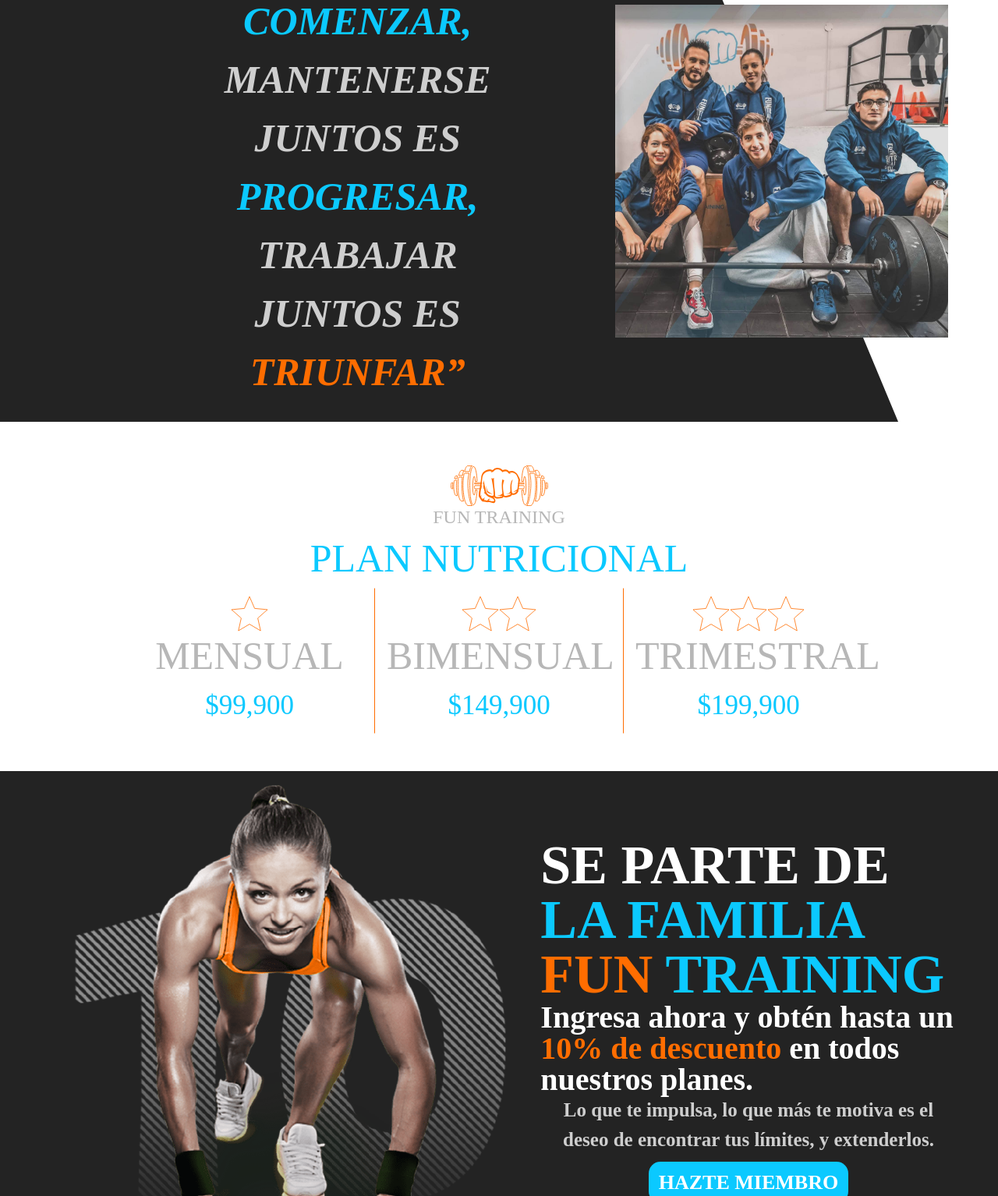
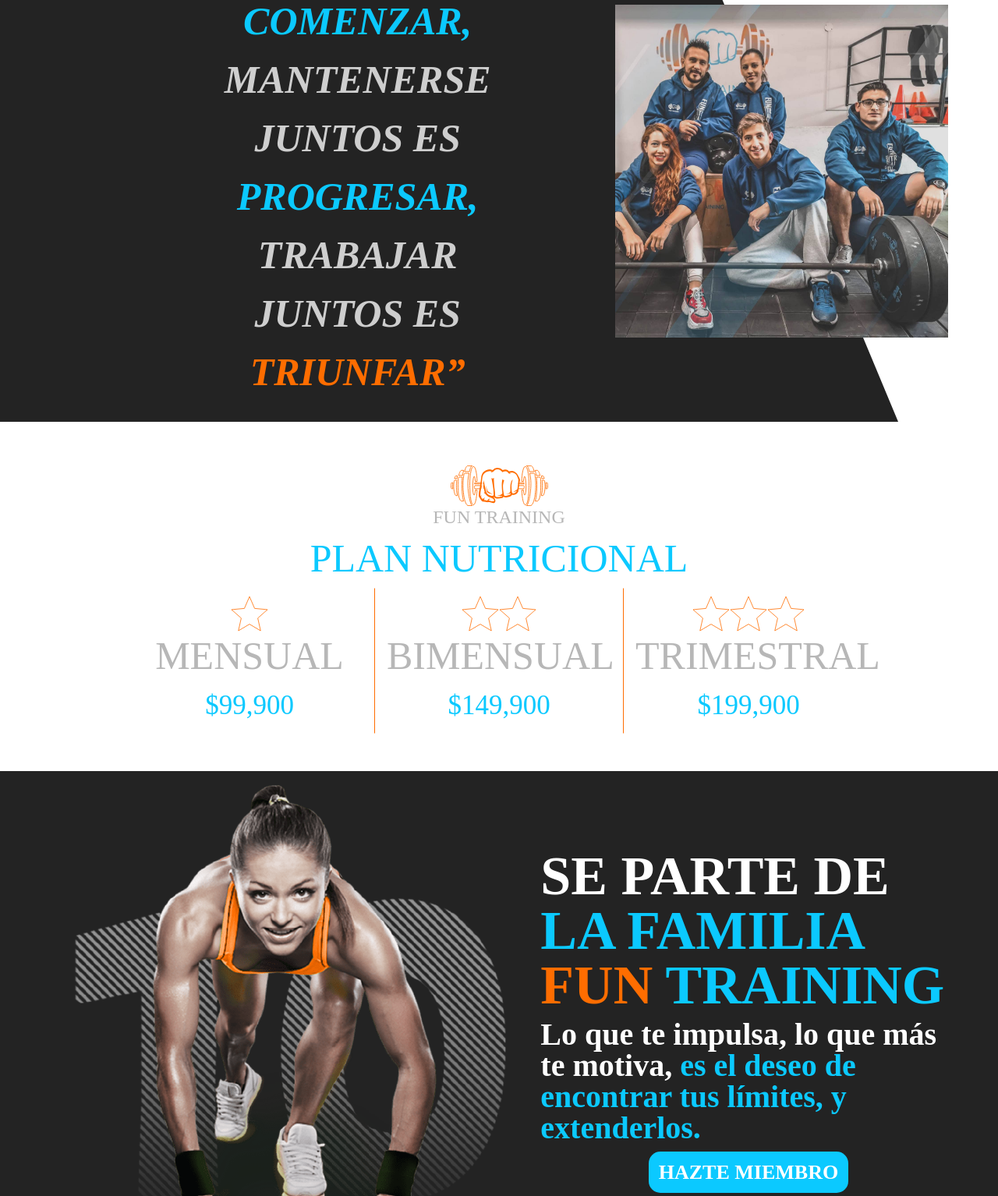
Before and after one commit to Enieto94/funtraining-page, a PHP site: page / in a window 1280 px wide. Shown: the part 4966-6500 px from the top of the page at 78% size. Run offline with PHP 8.4, Linux system fonts and the light colour scheme; some web fonts are replaced.

Commit message:
index-modified

```diff
--- a/index.php
+++ b/index.php
@@ -28,12 +28,13 @@
 			</div>
 
 			<div class="row justify-content-center">
-				<div class="col-md-6 p-4" id="resultado-container">
-					<h4>Tu Índice de masa muscular es de <span class="azul" id="resultado-calculadora"></span>
+				<div class="col-md-6 p-4 text-center" id="resultado-container">
+					<h4 class="my-2">Tu Índice de masa muscular es de <span class="azul" id="resultado-calculadora"></span>
 						<div class="blanco" id="diagnostico"></div>
 					</h4>
-					<h5>Gracias por usar nuestra calculadora, si deseas una asesoría más personalizada déjanos tu nombre
-						y correo electrónico para estar en contacto</h5>
+					<h5 class="my-2">Gracias por usar nuestra calculadora, si deseas una asesoría más personalizada déjanos tu nombre
+						y correo electrónico para estar en contacto. </h5>
+					<h3 class="naranja my-2">HAZ TU PREREGISTRO</h3>
 					<div class="row justify-content-center">
 						<div class="col-md-8">
 							<input class="form-control my-2" type="text" name="" id="nombre"
@@ -1180,17 +1181,18 @@
 
 							</h2>
 
-							<h3>
+							<h3 class="mt-2">
 
-								Ingresa ahora y obtén hasta un <span class="naranja">10% de descuento</span> en todos
-								nuestros planes.
+								Lo que te impulsa, lo que más te motiva, <span class="azul">
+									es el deseo de encontrar tus límites, y
+									extenderlos.
+								</span>
 
 							</h3>
 
 							<p class="gris">
 
-								Lo que te impulsa, lo que más te motiva es el deseo de encontrar tus límites, y
-								extenderlos.
+
 
 							</p>
 
--- a/src/commons/header.php
+++ b/src/commons/header.php
@@ -74,3 +74,7 @@
 	</ul>
 
 </header>
+
+<a href="http://" target="_blank" rel="noopener noreferrer" style="position: fixed; bottom: 20px;  right: 20px;z-index:100">
+	<img style="width: 48px; height: 48px;" src="/src/img/whatsapp-logo.png" alt="">
+</a>
--- a/src/js/general-script.js
+++ b/src/js/general-script.js
@@ -35,19 +35,19 @@ $("#btn-resultado-container").click(function () {
 
 		if (imm < 18.4) {
 
-			$("#diagnostico").html('Peso bajo: Estar por debajo de un peso ideal no es estar saludable es hora de aumentar la masa muscular. Con FUN TRAINING consigue el peso ideal y alcanza tus objetivos. No lo pienses ');
+			$("#diagnostico").html('Peso bajo: Estar por debajo de un peso ideal no es estar saludable es hora de aumentar la masa muscular. <br> <br> Con <span class="naranja">FUN TRAINING</span> consigue el peso ideal y alcanza tus objetivos. No lo pienses ');
 		} else if (imm < 24.9) {
-			$("#diagnostico").html('Peso Normal: Felicidades estas en un peso adecuado, no lo descuides sigue esforzandote. Con FUN TRAINING mantendrás tu peso y mejoraras tus habilidades. No lo pienses más ');
+			$("#diagnostico").html('Peso Normal: Felicidades estas en un peso adecuado, no lo descuides sigue esforzándote. <br> <br> Con <span class="naranja">FUN TRAINING</span>  Mantendrás tu peso y mejoraras tus habilidades. No lo pienses más ');
 		} else if (imm < 30) {
-			$("#diagnostico").html('Sobrepeso:  superior al normalHora de prestarle atención a tus hábitos  diarios, realiza como mínimo actividad física 3 veces por semana. Con FUN TRAINING BEGIN dale un cambio a tu vida y mejora tu bienestar');
+			$("#diagnostico").html('Sobrepeso:  superior al normalHora de prestarle atención a tus hábitos  diarios, realiza como mínimo actividad física 3 veces por semana.  <br> <br> Con <span class="naranja">FUN TRAINING</span> BEGIN dale un cambio a tu vida y mejora tu bienestar');
 		} else if (imm < 34.9) {
-			$("#diagnostico").html('Obesidad Grado 3: Un IMC elevado es un importante factor de riesgo de enfermedades no transmisibles. Con FUN TRAINING disminuye el riesgo de enfermedades y luce el cuerpo que quieres. No lo pienses más ');
+			$("#diagnostico").html('Obesidad Grado 3: Un IMC elevado es un importante factor de riesgo de enfermedades no transmisibles. <br> <br> Con <span class="naranja">FUN TRAINING</span> disminuye el riesgo de enfermedades y luce el cuerpo que quieres. No lo pienses más ');
 
 		}else if (imm < 39) {
-			$("#diagnostico").html('Obesidad Grado II: Cuida y selecciona mejor tus alimentos en el día a día. Realiza actividad física con mayor frecuencia. En  FUN TRAINING encontraras el apoyo que necesitas para mejorar tus hábitos y lograr tus objetivos.');
+			$("#diagnostico").html('Obesidad Grado II: Cuida y selecciona mejor tus alimentos en el día a día. Realiza actividad física con mayor frecuencia. En  <span class="naranja">FUN TRAINING</span> encontraras el apoyo que necesitas para mejorar tus hábitos y lograr tus objetivos.');
 
 		}else if (imm > 40) {
-			$("#diagnostico").html('Obesidad Grado III: ALERTA ROJA el exceso de peso puede ocasionar grandes problemas de salud. Inicia con pequeños cambios y actividad física a diario.  En  FUN TRAINING encontraras el apoyo  que necesitas para mejorar tus hábitos y lograr tus objetivos.');
+			$("#diagnostico").html('Obesidad Grado III: ALERTA ROJA el exceso de peso puede ocasionar grandes problemas de salud. Inicia con pequeños cambios y actividad física a diario.  En  <span class="naranja">FUN TRAINING</span> encontraras el apoyo  que necesitas para mejorar tus hábitos y lograr tus objetivos.');
 
 		}
 	}
```
Also changed, not shown: src/img/whatsapp-logo.png (added).
